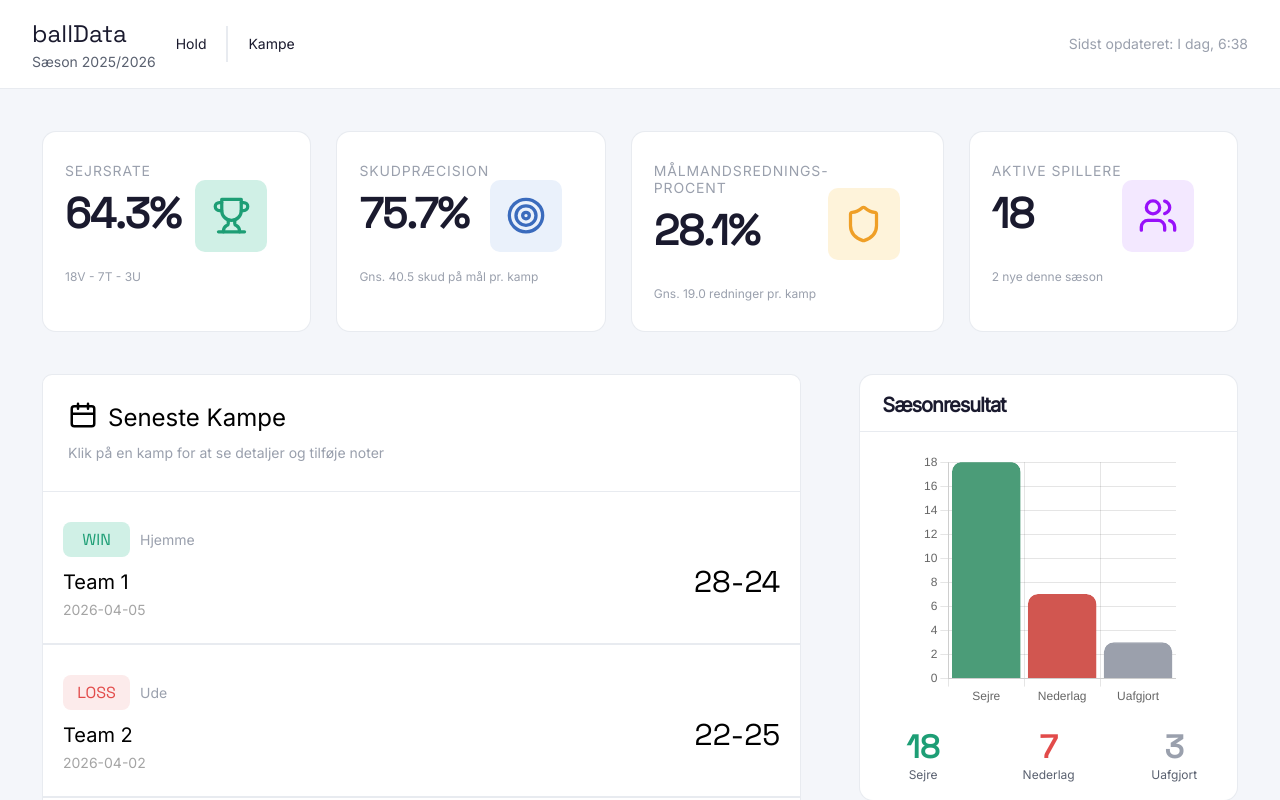
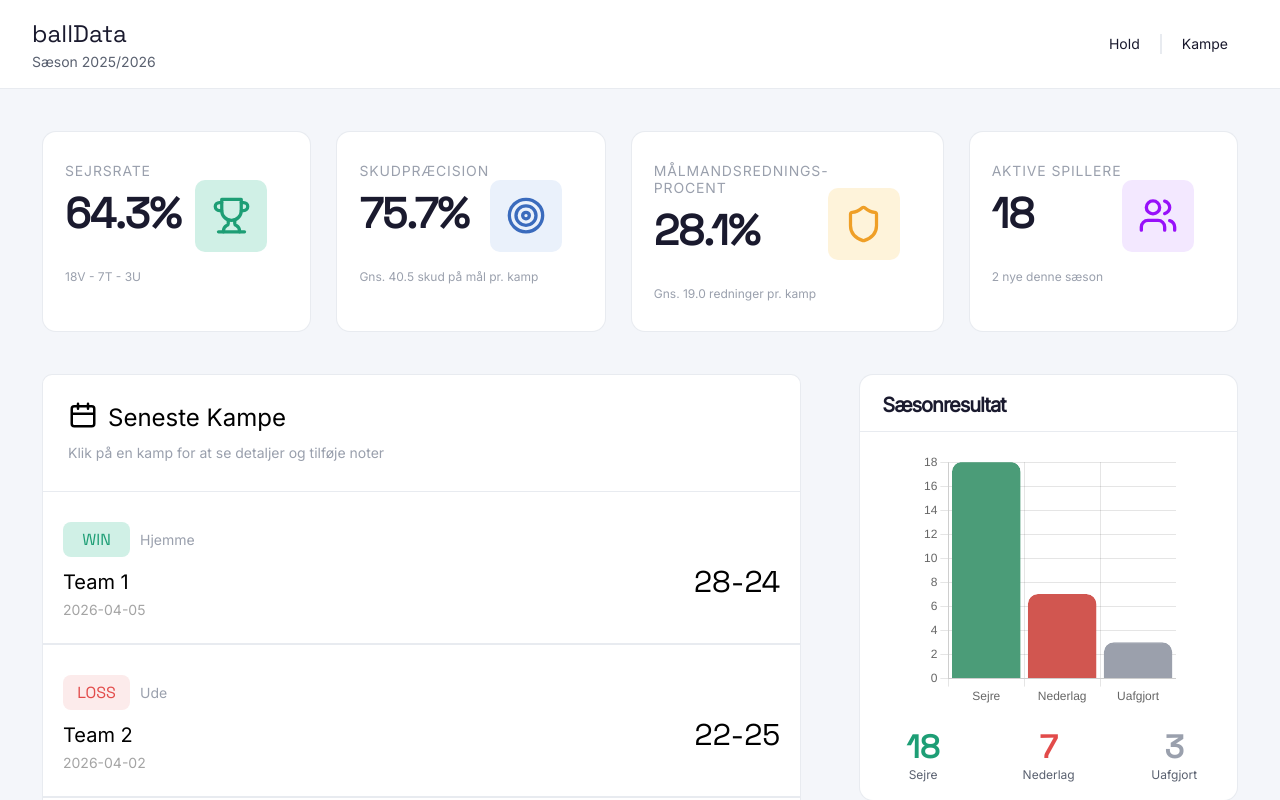
Before and after one commit to cs-26-dat-2-04/ballData, a Next.js app in the folder frontend/: page / in a window 1280 px wide. Shown: the top 800 px of the page. Built offline with nearby package versions, Linux system fonts and the light colour scheme.

Commit message:
Sidst opdateret fjernet og rykket Hold og Kampe (#74)

```diff
--- a/frontend/src/components/Header/Header.jsx
+++ b/frontend/src/components/Header/Header.jsx
@@ -12,17 +12,12 @@ export default function Header() {
           <a style={{ color: "var(--muted)" }}>Sæson {currentSeasonString()}</a>
         </div>
 
-        <Link href={"/teams"} className={styles.navLink} style={{borderRight:"2px solid var(--rule)"}}> Hold</Link>
+          <nav className={styles.headerNav}>
+           <Link href={"/teams"} className={styles.navLink} style={{borderRight:"2px solid var(--rule)"}}> Hold</Link>
 
 
         <Link href={"/matches"} className={styles.navLink}> Kampe</Link>
-
-        <div style={{ marginLeft: "auto", alignSelf: "center" }}>
-          <a style={{ color: "var(--hint)" }}>
-            Sidst opdateret: {updateTime(new Date())}
-          </a>{" "}
-          {/*new date() so far, but needs to be changed when data actually gets updated*/}
-        </div>
+          </nav>
       </header>
     </>
   );
@@ -36,28 +31,3 @@ function currentSeasonString() {
     ? `${currentDate.getFullYear()}/${currentDate.getFullYear() + 1}`
     : `${currentDate.getFullYear() - 1}/${currentDate.getFullYear()}`;
 }
-
-function updateTime(updateDate) {
-  const weekDays = [
-    "Mandag",
-    "Tirsdag",
-    "Onsdag",
-    "Torsdag",
-    "Fredag",
-    "Lørdag",
-    "Søndag",
-  ];
-  const currentDate = new Date();
-  let updateDateString =
-    updateDate.getDay() === currentDate.getDay()
-      ? "I dag"
-      : weekDays[updateDate.getDay()];
-
-  let updateTimeString = `${updateDate.getHours() + updateDate.getTimezoneOffset() / 60}:`;
-  updateTimeString +=
-    updateDate.getMinutes() <= 9
-      ? `0${updateDate.getMinutes()}`
-      : updateDate.getMinutes();
-
-  return `${updateDateString}, ${updateTimeString}`;
-}
--- a/frontend/src/components/Header/header.module.css
+++ b/frontend/src/components/Header/header.module.css
@@ -1,6 +1,7 @@
 .ballDataHeader {
   background-color: white;
   display: flex;
+  align-items: center;
   border-bottom: 1px solid var(--rule);
   padding: 16px 32px 16px 32px;
 
@@ -19,12 +20,17 @@
   margin: 0;
 }
 
+.headerNav {
+  margin-left: auto;
+  display: flex;
+  align-items: center;
+}
+
 .navLink{
   text-decoration: none;
   display: flex;
   align-items: center;
-  padding: 0 20px 0;
-  margin: 10px 0 10px;
+  padding: 0 20px;
 
   color: var(--ink);
 }
```
